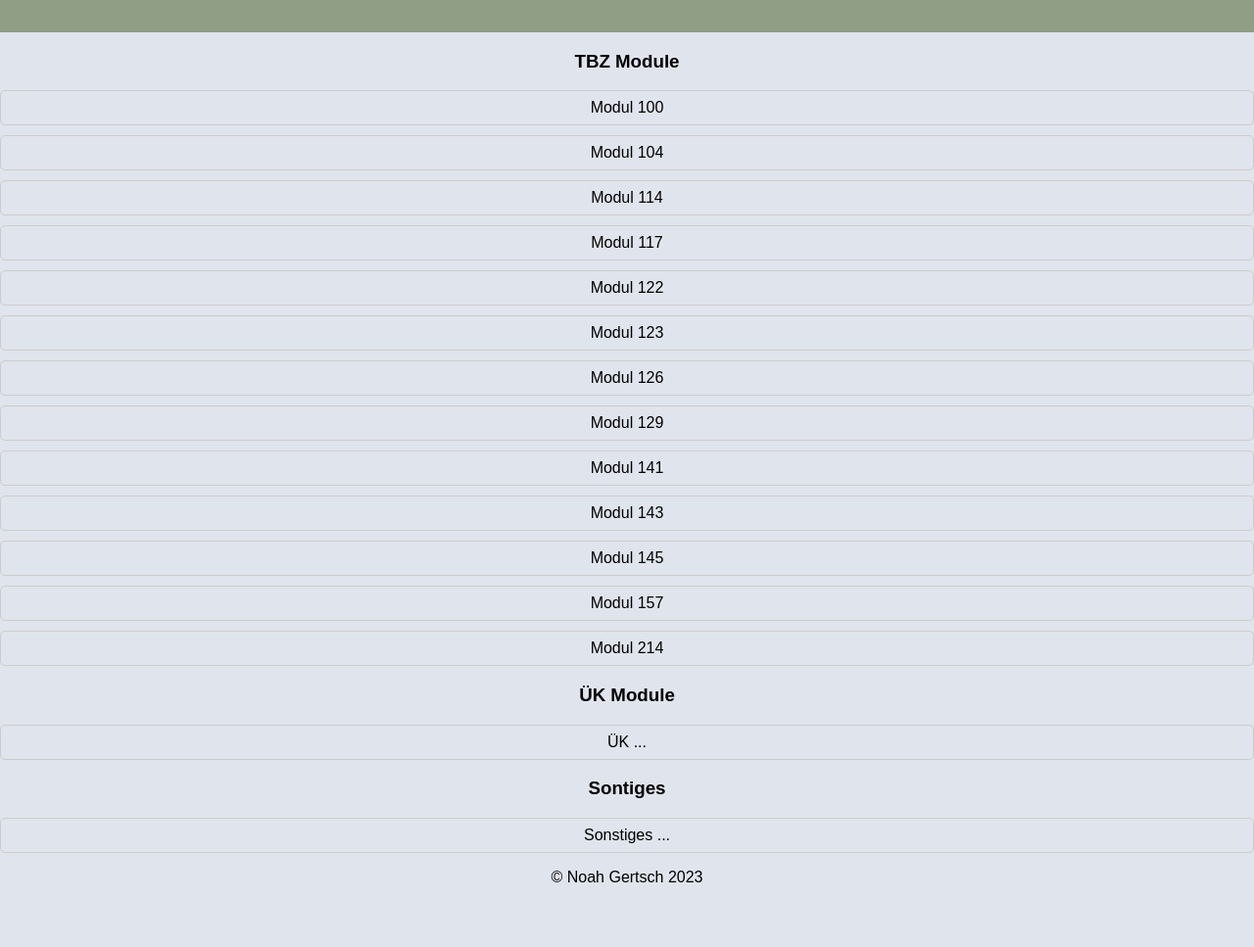
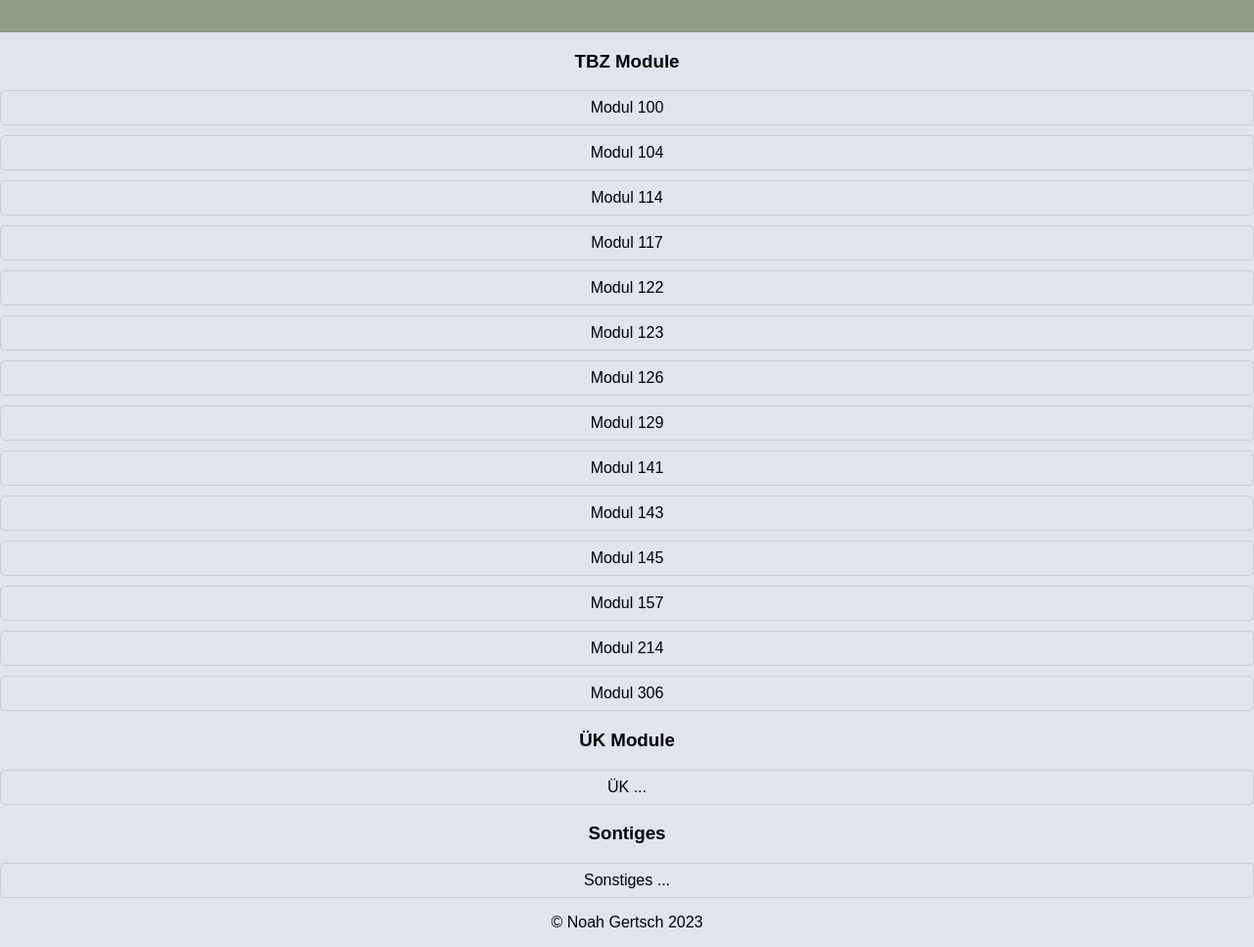
Before and after one commit to NG0O/it.mazepin.ch, a plain HTML site: page index.html in a window 1280 px wide. Shown: the part 121-1088 px from the top of the page at 98% size. Before the commit the page ends 1042 px from the top, so only its background shows below. Drawn offline with Linux system fonts and the light colour scheme.

Commit message:
Update index.html

```diff
--- a/index.html
+++ b/index.html
@@ -29,6 +29,7 @@
       <li><a href="/Modul/145/index.html">Modul 145</a></li>
       <li><a href="/Modul/157/index.html">Modul 157</a></li>
       <li><a href="/Modul/214/index.html">Modul 214</a></li>
+      <li><a href="/Modul/306/index.html">Modul 306</a></li>
     </ul>
   </nav>
 
```
